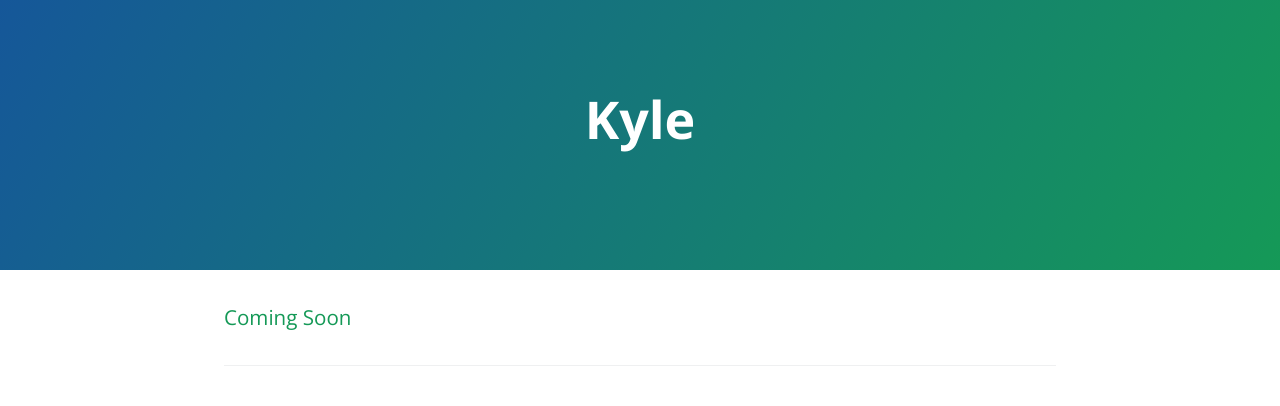
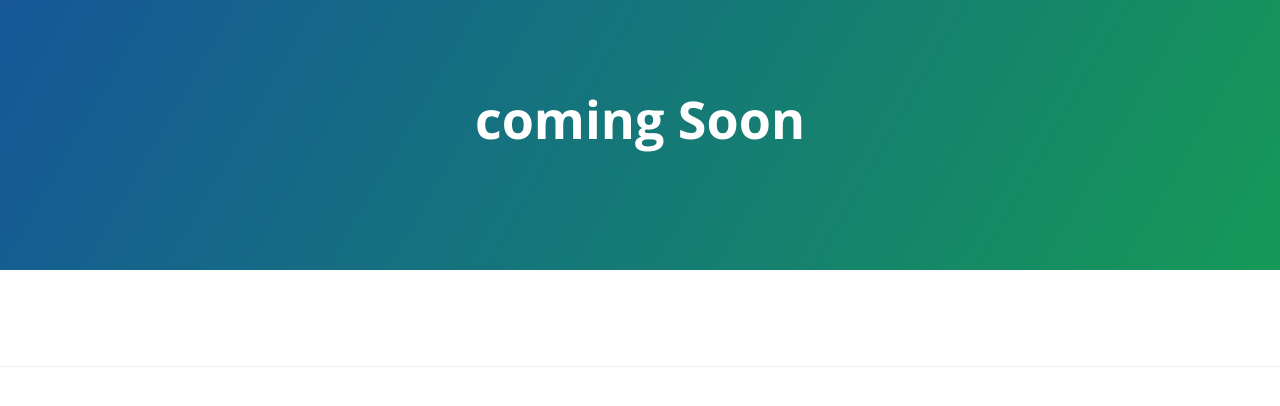
Before and after one commit to Kyle123/Kyle123.github.io, a Jekyll site: the page index.html, which Jekyll copies as it is, in a window 1280 px wide. Shown: the top 406 px of the page. Built offline with Jekyll 4.4.1, drawn with Linux system fonts in a browser that asks for light colours.

Commit message:
Update index.html

```diff
--- a/index.html
+++ b/index.html
@@ -2,7 +2,7 @@
 <html lang="en-us">
   <head>
     <meta charset="UTF-8">
-    <title>Kyle</title>
+    <title>Coming Soon</title>
     <meta name="viewport" content="width=device-width, initial-scale=1">
     <link rel="stylesheet" type="text/css" href="stylesheets/normalize.css" media="screen">
     <link href='https://fonts.googleapis.com/css?family=Open+Sans:400,700' rel='stylesheet' type='text/css'>
@@ -11,14 +11,12 @@
   </head>
   <body>
     <section class="page-header">
-      <h1 class="project-name">Kyle</h1>
+      <h1 class="project-name">coming Soon</h1>
       <h2 class="project-tagline"></h2>
     </section>
 
     <section class="main-content">
-      <h3>
-<a id="coming-soon" class="anchor" href="#coming-soon" aria-hidden="true"><span aria-hidden="true" class="octicon octicon-link"></span></a>Coming Soon</h3>
-
+    </section>
       <footer class="site-footer">
 
       </footer>
```
